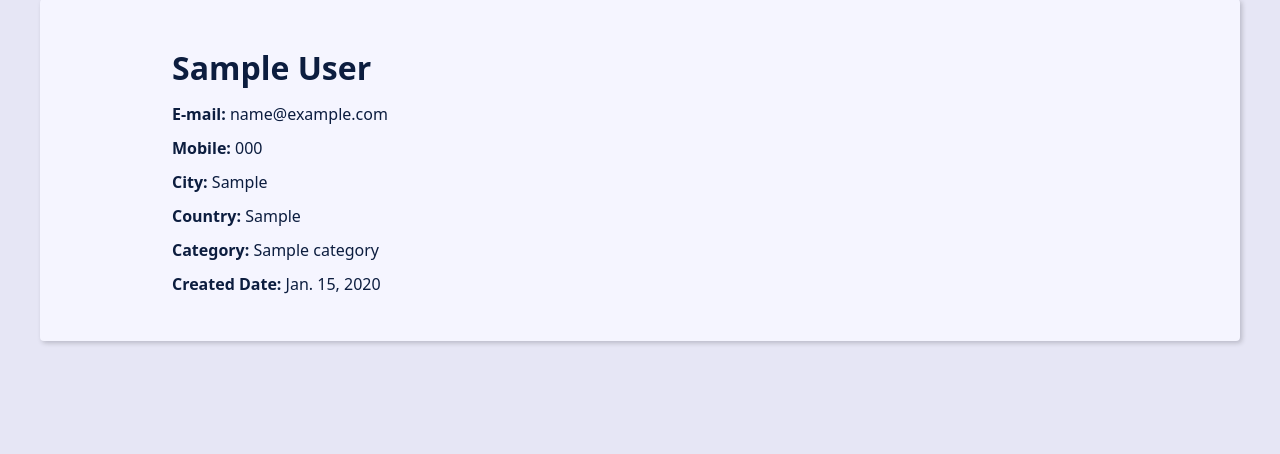
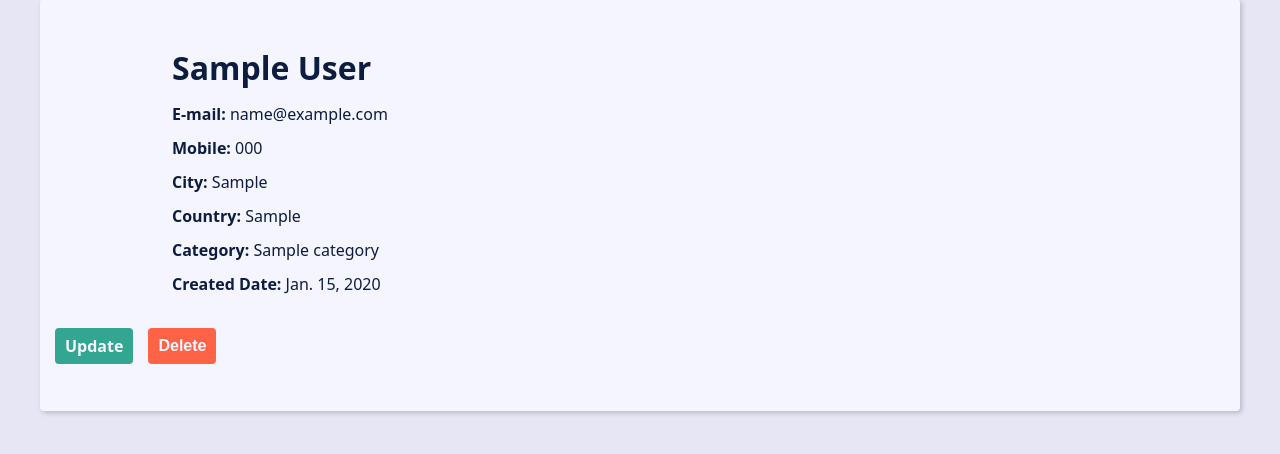
Before and after one commit to RMLemos/Contact_Board, a Django app: page /contact-manager/contact/1/ in a window 1280 px wide. Shown: the part 270-724 px from the top of the page. Run offline with Django 4.2, Linux system fonts and the light colour scheme; tables that the repository leaves empty hold one stand-in row (Sample ...).

Commit message:
forms, css correction

```diff
--- a/backoffice/forms.py
+++ b/backoffice/forms.py
@@ -11,8 +11,8 @@ class ContactForm(forms.ModelForm):
     def clean_email(self):
         email = self.cleaned_data.get('email')
 
-        if models.Contact.objects.filter(email=email).exists():
-            self.add_error('email', ValidationError('Email already exists.', code='invalid'))
+        if models.Contact.objects.filter(email=email).exclude(pk=self.instance.pk).exists():
+            raise ValidationError('Email already exists.')
         return email
 
     def clean_phone(self):
--- a/backoffice/static/backoffice/css/style.css
+++ b/backoffice/static/backoffice/css/style.css
@@ -313,3 +313,23 @@
     filter: brightness(80%);
     box-shadow: 0 0 5px var(--link-dark-color);
   }
+
+  .contact-links {
+    margin-block: calc(var(--small-font-size) * 2);
+    display: flex;
+    align-items: center;
+    gap: 0 var(--spacing);
+  }
+
+  .btn-link {
+    font-size: var(--small-font-size);
+    text-decoration: none;
+    font-weight: bold;
+    padding: 1rem;
+    display: block;
+    line-height: var(--small-font-size);
+  }
+
+  .btn-delete {
+    background: tomato;
+  }
--- a/backoffice/templates/backoffice/contact.html
+++ b/backoffice/templates/backoffice/contact.html
@@ -12,6 +12,20 @@
         <p><b>Country:</b> {{ contact.country }}</p>
         <p><b>Category:</b> {{ contact.category.name }}</p>
         <p><b>Created Date:</b> {{ contact.created_at }}</p>
-  </div>
+    </div>
 
+    <div class="contact-links">
+      <a class="btn btn-link" href="{% url 'backoffice:update' contact.id %}">Update</a>
+
+      <form action="{% url 'backoffice:delete' contact.id %} " method="POST">
+          {% csrf_token %}
+
+          {% if confirmation == 'no' %}
+              <input type="hidden" name="confirmation" value="yes">
+              <button class="btn btn-link btn-delete" type="submit">Confirm</button>
+          {% else %}
+          <button class="btn btn-link btn-delete" type="submit">Delete</button>
+          {% endif %}
+      </form>
+    </div>
 {% endblock content %}
--- a/backoffice/urls.py
+++ b/backoffice/urls.py
@@ -9,6 +9,6 @@ urlpatterns = [
 
     path('contact/<int:contact_id>/', views.contact, name='contact'),
     path('contact/create/', views.create, name='create'),
-    path('contact/update/', views.update, name='update'),
-    path('contact/delete/', views.delete, name='delete'),
+    path('contact/<int:contact_id>/update/', views.update, name='update'),
+    path('contact/<int:contact_id>/delete/', views.delete, name='delete'),
 ]
--- a/backoffice/views/contact_forms.py
+++ b/backoffice/views/contact_forms.py
@@ -55,7 +55,7 @@ def update(request, contact_id):
 
         return render(
             request,
-            'backoffice/create.html',
+            'backoffice/update.html',
             context
         )
 
@@ -66,14 +66,14 @@ def update(request, contact_id):
 
     return render(
             request,
-            'backoffice/create.html',
+            'backoffice/update.html',
             context
         )
 
 
 def delete(request, contact_id):
     contact = get_object_or_404(
-        Contact, pk=contact_id, show=True
+        Contact, pk=contact_id, status=True
     )
     confirmation = request.POST.get('confirmation', 'no')
 
--- a/project/urls.py
+++ b/project/urls.py
@@ -16,6 +16,8 @@ Including another URLconf
 """
 from django.contrib import admin
 from django.urls import include, path
+from django.conf.urls.static import static
+from django.conf import settings
 
 
 urlpatterns = [
@@ -23,3 +25,5 @@ urlpatterns = [
     path('', include('landingpage.urls')),
     path('admin/', admin.site.urls),
 ]
+
+urlpatterns += static(settings.STATIC_URL, document_root=settings.STATIC_ROOT)
```
Also changed, not shown: backoffice/templates/backoffice/update.html (added, +34 -0 lines).
